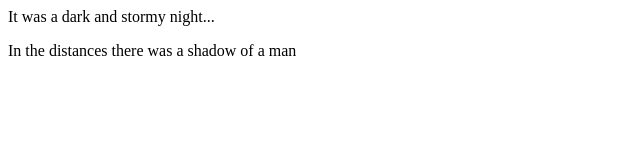
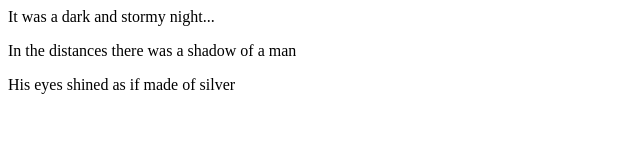
Before and after one commit to theTimRidenour/fireside-story, a plain HTML site: page index.html in a window 1280 px wide. Shown: the whole page, without its empty margins (0-640 px from the left). Drawn offline with Linux system fonts and the light colour scheme.

Commit message:
added third line

```diff
--- a/index.html
+++ b/index.html
@@ -2,5 +2,6 @@
   <body>
     <p>It was a dark and stormy night...</p>
     <p>In the distances there was a shadow of a man</p>
+    <p>His eyes shined as if made of silver</p>
   </body>
 </html>
```
